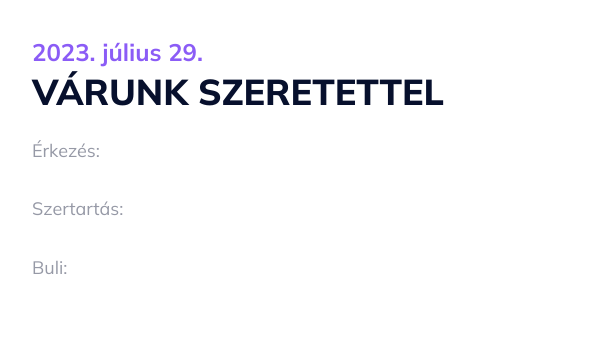
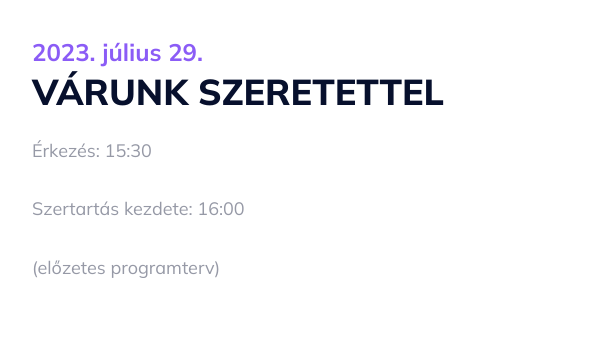
Before and after one commit to ltsati/zitaaroneskuvo, a plain HTML site: page index.html in a window 1280 px wide. Shown: the part 1280-1641 px from the top of the page, 54-652 px from the left. Drawn offline with Linux system fonts and the light colour scheme.

Commit message:
Update index.html

```diff
--- a/index.html
+++ b/index.html
@@ -176,7 +176,7 @@
                 VÁRUNK SZERETETTEL
               </h2>
               <p class="a39 a26 aT a2w lg:a3i">
-                Érkezés: <br /><br />Szertartás: <br /><br />Buli: <br /><br />
+                Érkezés: 15:30<br /><br />Szertartás kezdete: 16:00<br /><br />(előzetes programterv)<br /><br />
               </p>
             </div>
           </div>
```
